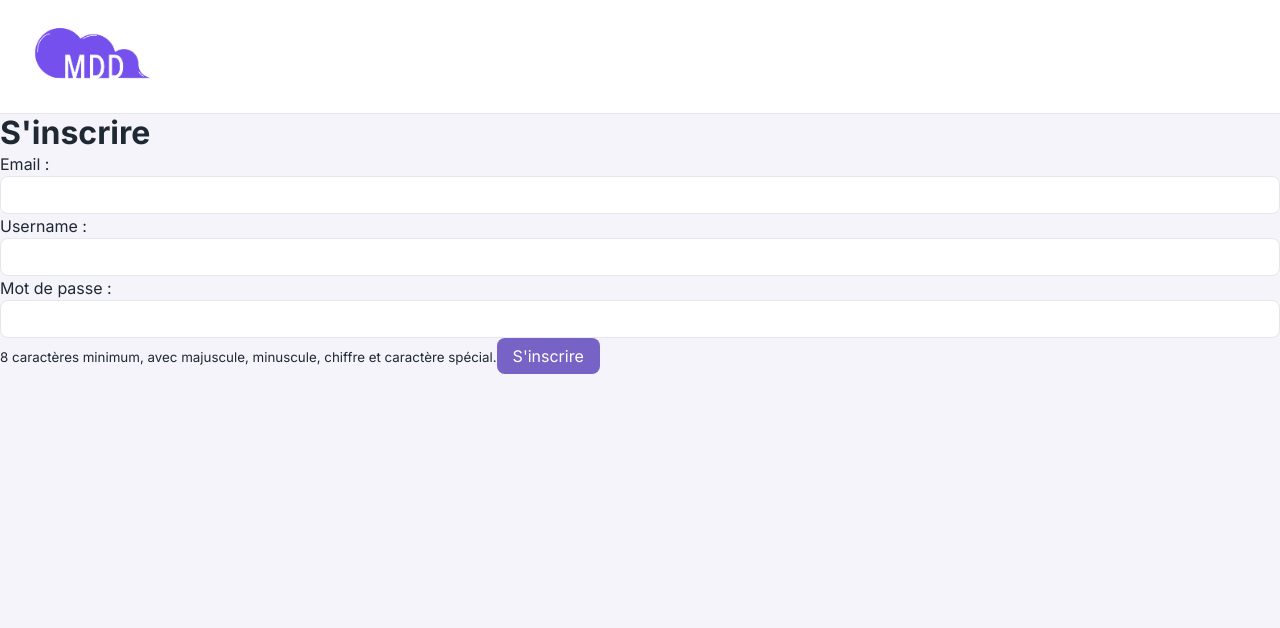
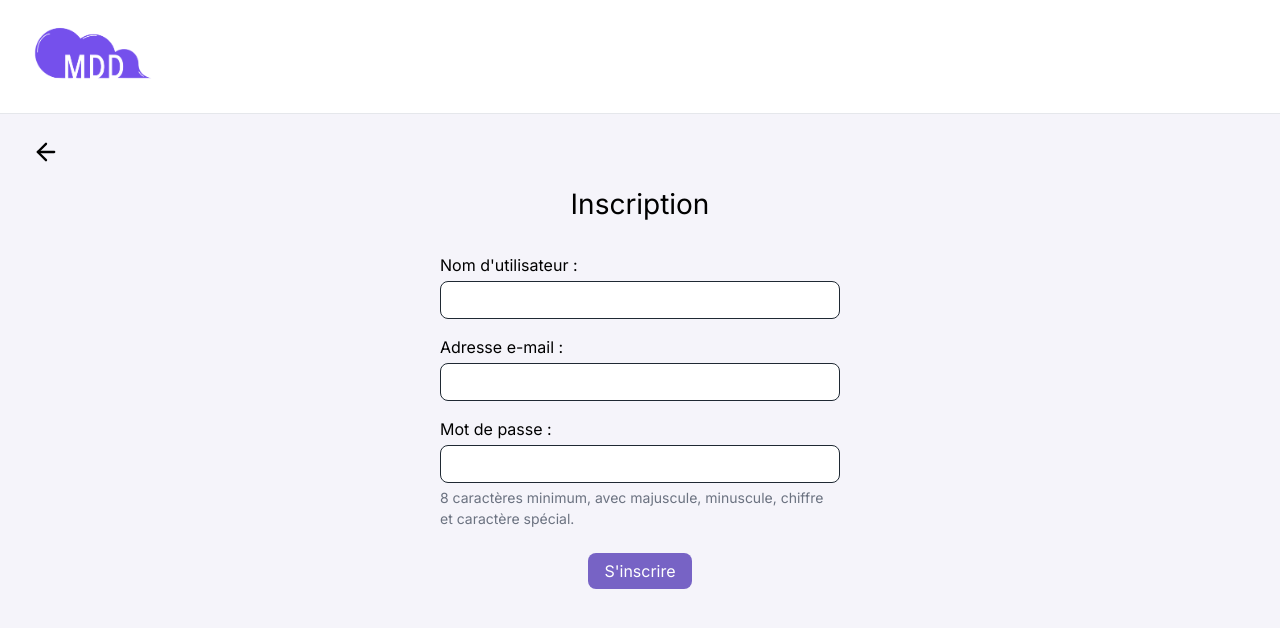
Before and after one commit to fatenmars/mdd-fullstack, an Angular app in the folder front/: page /register in a window 1280 px wide. Shown: the top 628 px of the page. Built offline with nearby package versions, Linux system fonts and the light colour scheme.

Commit message:
style page register (#49)

```diff
--- a/front/src/app/pages/register/register.component.html
+++ b/front/src/app/pages/register/register.component.html
@@ -1,17 +1,15 @@
-<h1>S'inscrire</h1>
-
+<app-auth-layout title="Inscription">
+  <form class="auth-form" (ngSubmit)="onSubmit()">
     @if (errorMessage) {
-  <p>{{ errorMessage }}</p>
+      <p class="auth-error">{{ errorMessage }}</p>
     }
-
-<form (ngSubmit)="onSubmit()">
     <label>
-    Email :
-    <input type="email" name="email" [(ngModel)]="email" />
+      Nom d'utilisateur :
+      <input type="text" name="username" [(ngModel)]="username" />
     </label>
     <label>
-    Username :
-    <input type="text" name="username" [(ngModel)]="username" />
+      Adresse e-mail :
+      <input type="email" name="email" [(ngModel)]="email" />
     </label>
     <label>
       Mot de passe :
@@ -21,6 +19,6 @@
         spécial.</small
       >
     </label>
-
     <button type="submit">S'inscrire</button>
   </form>
+</app-auth-layout>
--- a/front/src/app/pages/register/register.component.ts
+++ b/front/src/app/pages/register/register.component.ts
@@ -2,10 +2,11 @@ import { Component } from '@angular/core';
 import { AuthService } from '../../services/auth.service';
 import { FormsModule } from '@angular/forms';
 import { Router } from '@angular/router';
+import { AuthLayoutComponent } from '../../components/auth-layout/auth-layout.component';
 
 @Component({
   selector: 'app-register',
-  imports: [FormsModule],
+  imports: [FormsModule, AuthLayoutComponent],
   templateUrl: './register.component.html',
   styleUrl: './register.component.scss',
 })
--- a/front/src/styles.scss
+++ b/front/src/styles.scss
@@ -111,3 +111,9 @@ input:focus, textarea:focus, select:focus {
   font-size: var(--text-sm);
   text-align: center;
 }
+.auth-form small {
+  font-size: var(--text-sm);
+  color: var(--color-text-muted);
+  font-weight: 400;
+}
+.auth-form input { border-color: var(--color-text); }
```
Lines whose indentation alone changed are shown as unchanged.
